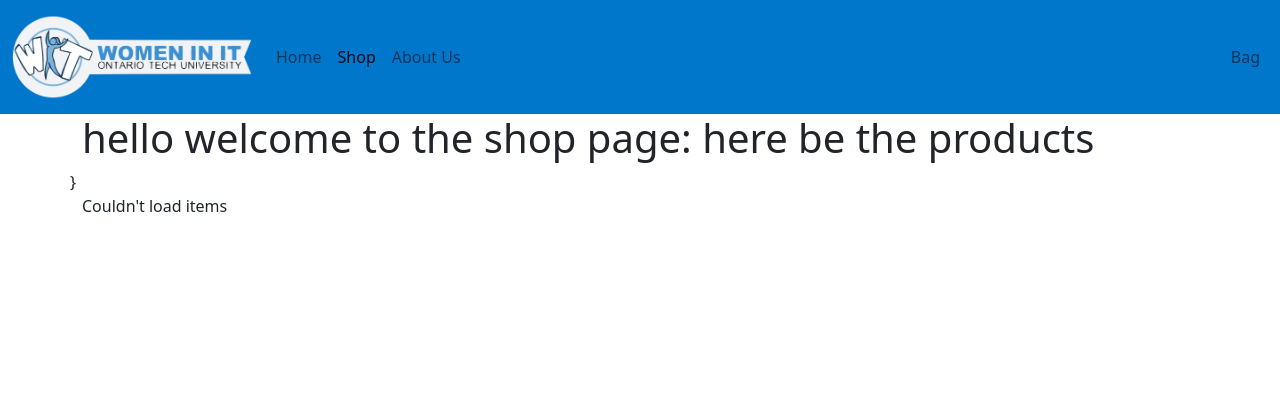
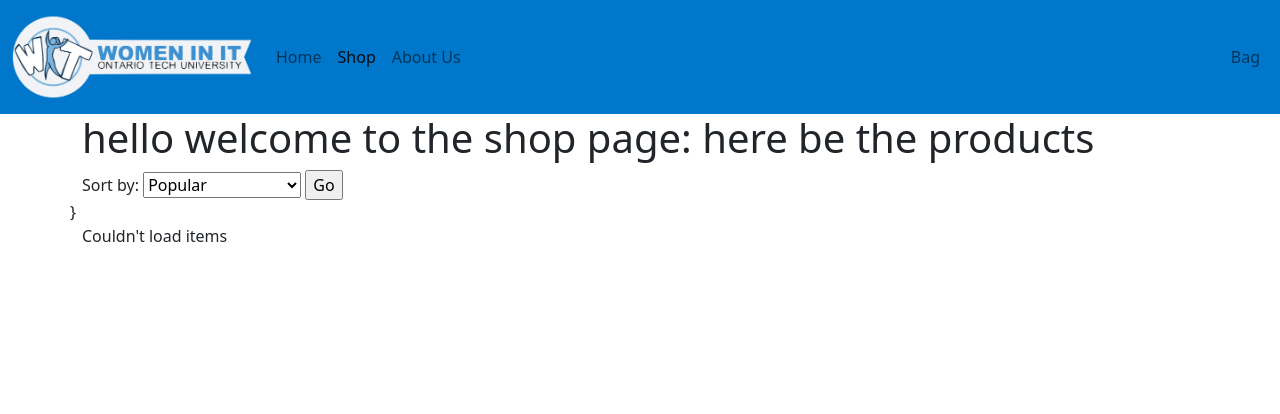
Before and after one commit to DanielKamel2001/OT-Hackathon-22, a Flask app: page /shop in a window 1280 px wide. Shown: the top 414 px of the page. Run offline with Flask 2, Linux system fonts and the light colour scheme; data that the repository does not hold is empty.

Commit message:
Sorting works

```diff
--- a/app.py
+++ b/app.py
@@ -1,3 +1,5 @@
+import random
+
 from flask import Flask, render_template, request, session, redirect, url_for
 from flask_session import Session
 from pymongo import MongoClient
@@ -75,7 +77,25 @@ def shop():
     for document in db.get_collection("items").find({}):
         # print(document)
         items.append(document)
-    return render_template("shop.html", items=items)
+
+    sort = "pop"
+    print(request.args)
+
+    # See if user wants a specific sort
+    if request.args.get("sorts"):
+        sort = request.args.get("sorts")
+        print("sorting by " + sort)
+        if sort == "arr":
+            # They arrived in this order trust me bro
+            random.seed(5318008)
+            random.shuffle(items)
+        elif sort == "low":
+            # Sort low to high
+            items = sorted(items, key=lambda d: d['Price'])
+        elif sort == "high":
+            # Sort high to low
+            items = sorted(items, key=lambda d: d['Price'] * -1)
+    return render_template("shop.html", items=items, sort=sort)
 
 
 @app.route('/itemPage')
@@ -113,7 +133,7 @@ def send_checkout():
                     'Body': {
                         'Html': {
                             'Charset': "UTF-8",
-                            'Data': "<h1>HI</h1>",
+                            'Data': render_template("bag.html", items=get_cart()),
                         },
                         'Text': {
                             'Charset': "UTF-8",
--- a/templates/shop.html
+++ b/templates/shop.html
@@ -40,6 +40,17 @@
 
 <div class="container">
     <h1>hello welcome to the shop page: here be the products </h1>
+    <form action="" method="GET">
+        <label for="sorts">Sort by:</label>
+        <select id="sorts" name="sorts">
+            <!-- Ignore the errors thrown by the IDE pycharm doesn't support templates -->
+            <option value="pop" {{ "selected" if sort == "pop" else "" }}>Popular</option>
+            <option value="arr" {{ "selected" if sort == "arr" else "" }}>New Arrivals</option>
+            <option value="low" {{ "selected" if sort == "low" else "" }}>Price: Low to High</option>
+            <option value="high" {{ "selected" if sort == "high" else "" }}>Price: High to Low</option>
+        </select>
+        <input type="submit" value="Go">
+    </form>
     <div class="row align-items-start">
         {%for item in items%}
         <div class="col-4 productCard">
```
